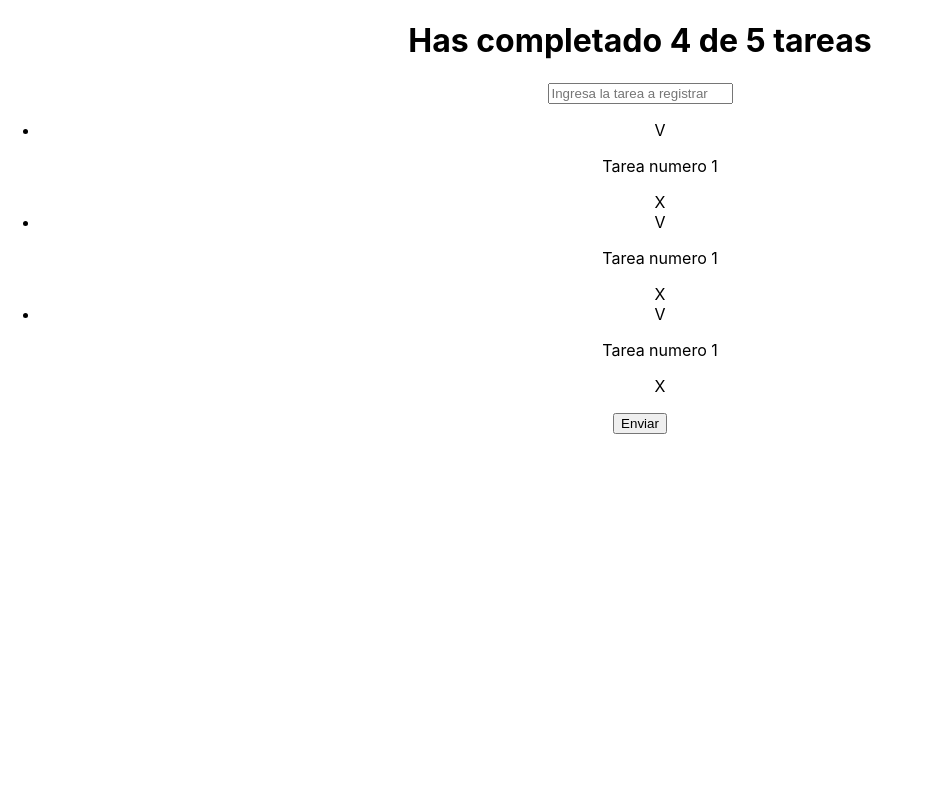
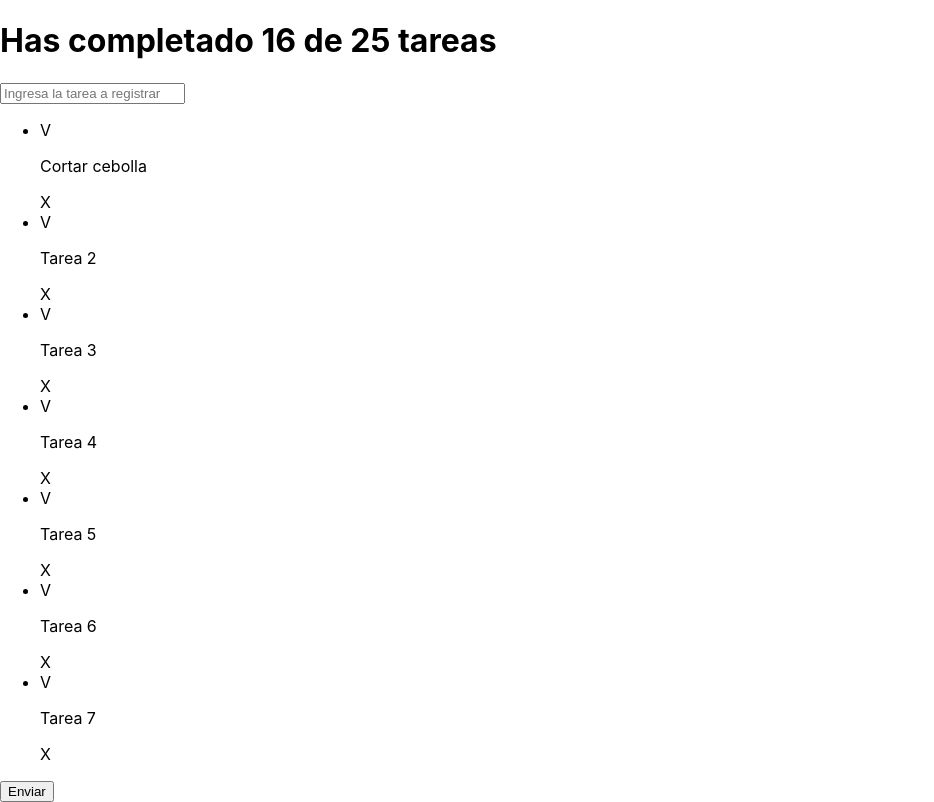
Before and after one commit to BreinerSan/rect-todo, a React (Create React App) app: page / in a window 1280 px wide. Shown: the whole page, without its empty margins (0-934 px from the left). Built offline with nearby package versions, Linux system fonts and the light colour scheme.

Commit message:
Uso de props y envio de propieadades a otros componentes

```diff
--- a/src/App.js
+++ b/src/App.js
@@ -6,21 +6,37 @@
 import { CreateTodoButton } from './CreateTodoButton';
 import './App.css';
 
+import React from 'react';
+
+const deafultTodos = [
+  {text: 'Cortar cebolla', completed: false},
+  {text: 'Tarea 2', completed: true},
+  {text: 'Tarea 3', completed: false},
+  {text: 'Tarea 4', completed: true},
+  {text: 'Tarea 5', completed: true},
+  {text: 'Tarea 6', completed: false},
+  {text: 'Tarea 7', completed: false},
+];
+
 function App() {
   return (
-    <div className="App">
+    <React.Fragment>
 
-      <TodoCounter />
+      <TodoCounter completed={16} total={25} />
       <TodoSearch />
 
       <TodoList>
-        <TodoItem />
-        <TodoItem />
-        <TodoItem />
+        {deafultTodos.map(todo =>
+          <TodoItem
+            key={todo.text}
+            text={todo.text}
+            completed={todo.completed}
+          />
+        )}
       </TodoList>
 
       <CreateTodoButton />
-    </div>
+    </React.Fragment>
   );
 }
 
--- a/src/TodoCount.js
+++ b/src/TodoCount.js
@@ -1,8 +1,8 @@
 
-function TodoCounter() {
+function TodoCounter({total, completed}) {
     return (
         <h1>
-            Has completado 4 de 5 tareas
+            Has completado {completed} de {total} tareas
         </h1>
     );
 }
--- a/src/TodoItem.js
+++ b/src/TodoItem.js
@@ -1,8 +1,8 @@
-function TodoItem() {
+function TodoItem(props) {
   return (
     <li>
       <span>V</span>
-      <p>Tarea numero 1</p>
+      <p>{props.text}</p>
       <span>X</span>
     </li>
   );
--- a/src/TodoList.js
+++ b/src/TodoList.js
@@ -1,8 +1,8 @@
 
-function TodoList(props) {
+function TodoList({children}) {
     return (
         <ul>
-            {props.children}
+            {children}
         </ul>
     );
 }
```
